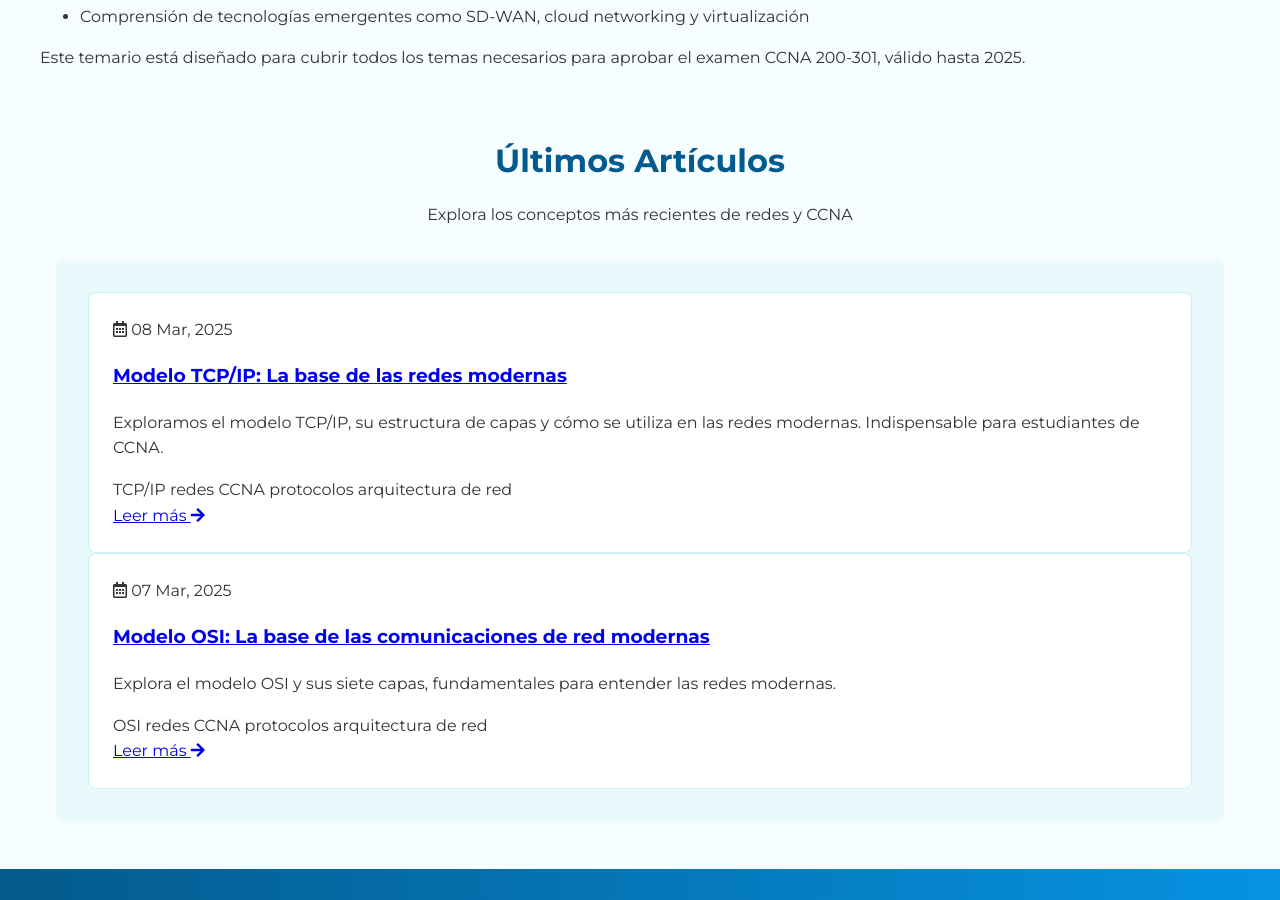
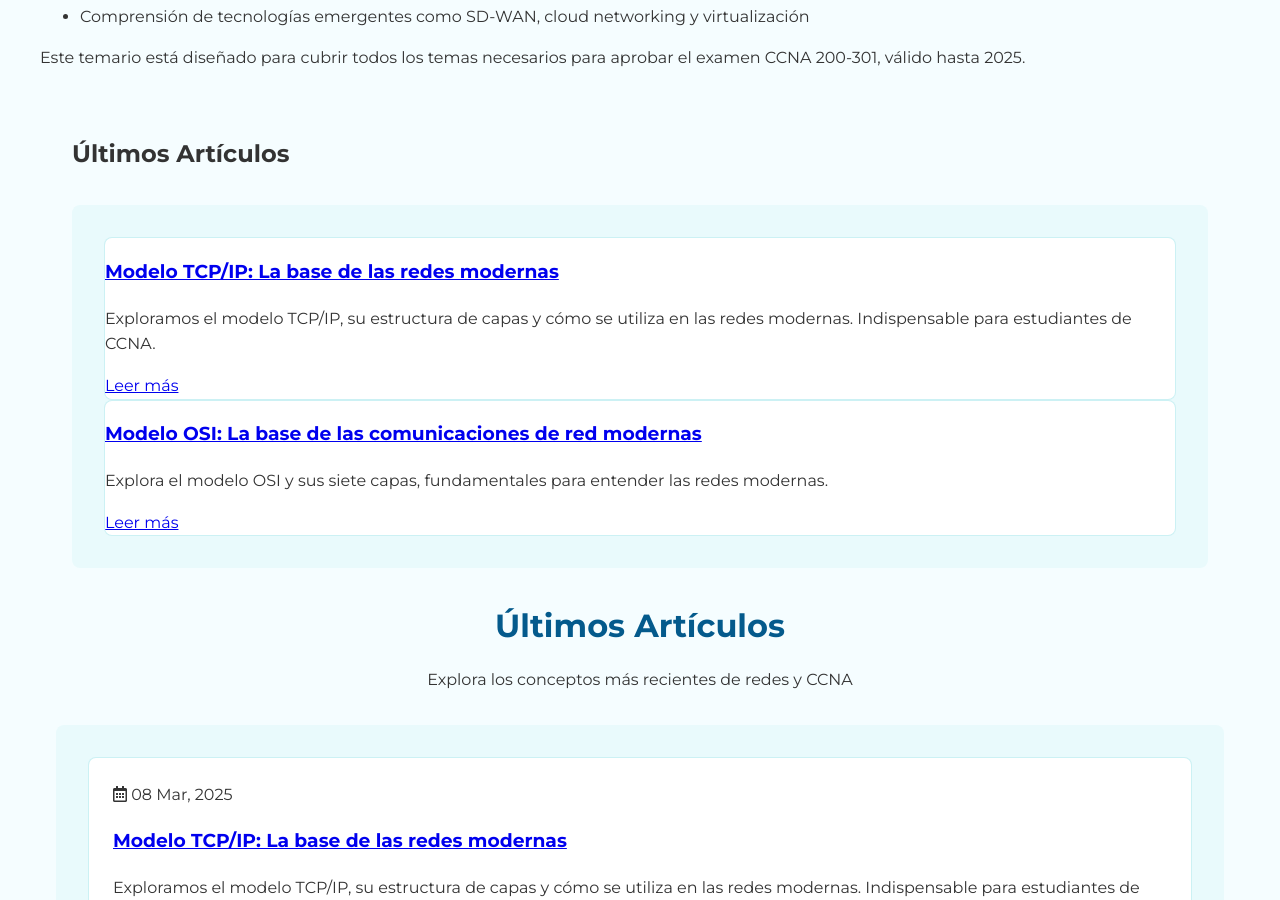
Before and after one commit to wilberquinto455/redes, a Jekyll site: the page built from index.html, in a window 1280 px wide and 900 px high, scrolled down 2821 px. Built offline with Jekyll 4.4.1, drawn with Linux system fonts in a browser that asks for light colours.

Commit message:
Configurar posts desde cero4

```diff
--- a/_layouts/default.html
+++ b/_layouts/default.html
@@ -329,6 +329,11 @@
 
         <p>Este temario está diseñado para cubrir todos los temas necesarios para aprobar el examen CCNA 200-301, válido hasta 2025.</p>
       </section>
+      <main>
+        <div class="container">
+          {{ content }}
+        </div>
+      </main>
             <!-- Después del hero y antes del temario -->
       <section class="posts-section">
         <div class="container">
```
